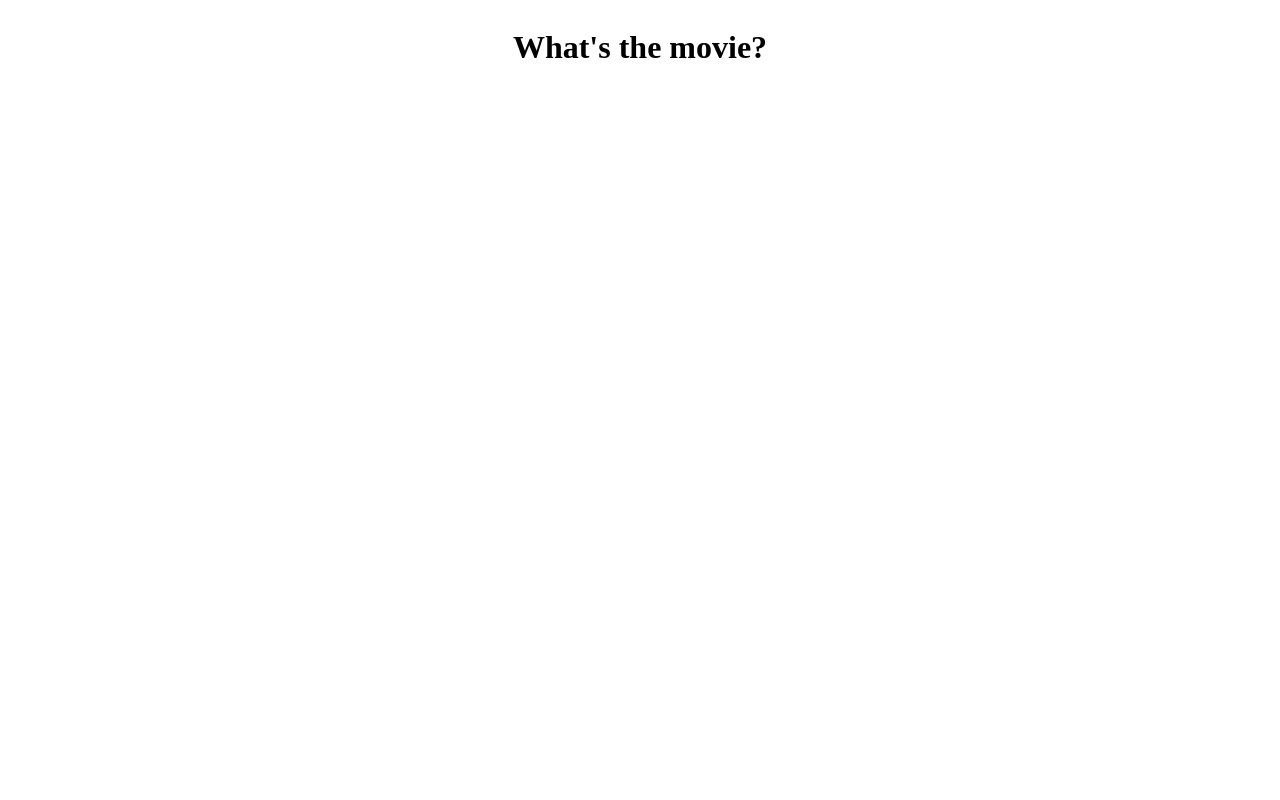
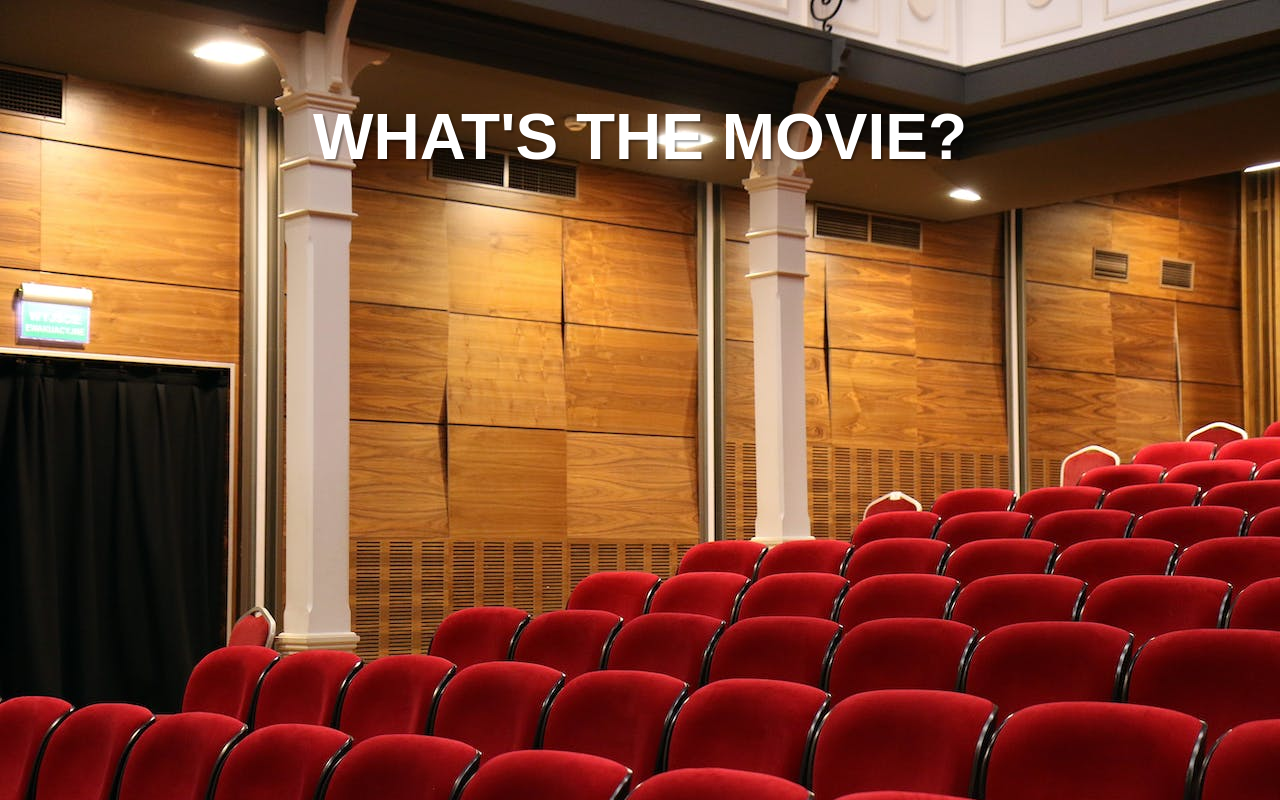
Before and after one commit to flaviare1s/nome-do-filme, a React (Vite) app: page / in a window 1280 px wide. Built offline with nearby package versions, Linux system fonts and the light colour scheme.

Commit message:
Organizei estilos e fiz correções

```diff
--- a/index.html
+++ b/index.html
@@ -4,7 +4,7 @@
     <meta charset="UTF-8" />
     <link rel="icon" type="image/svg+xml" href="/vite.svg" />
     <meta name="viewport" content="width=device-width, initial-scale=1.0" />
-    <title>What is the Movie?</title>
+    <title>What's the Movie?</title>
   </head>
   <body>
     <div id="root"></div>
--- a/src/App.jsx
+++ b/src/App.jsx
@@ -5,7 +5,7 @@ export function App() {
 
   return (
     <div className='App'>
-      <h1>What's the movie?</h1>
+      <h1>WHAT'S THE MOVIE?</h1>
     </div>
   )
 }
--- a/src/index.css
+++ b/src/index.css
@@ -0,0 +1,18 @@
+html, body {
+    height: 100%;
+  }
+
+  body {
+    font-family: Arial, Helvetica, sans-serif;
+    margin: 0;
+    padding: o;
+    background-image: url('/public/images/background.jpg');
+    background-size: cover;
+    color: white;
+  }
+
+  h1 {
+    font-size: 4em;
+    text-shadow: 2px 2px 2px rgba(0, 0, 0, 0.352);
+    margin-top: 100px;
+  }
```
Also changed, not shown: public/images/background.jpg (added).
